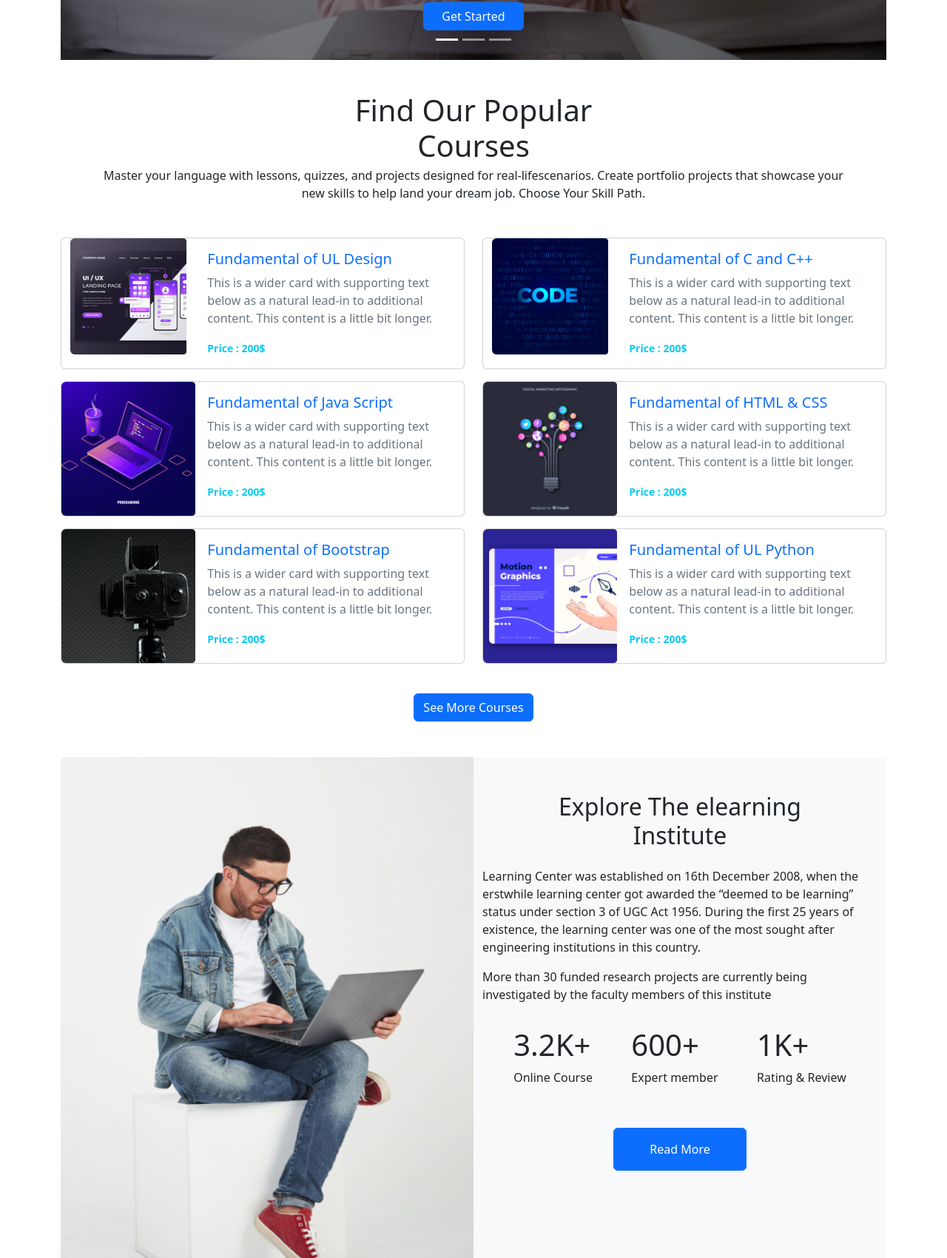
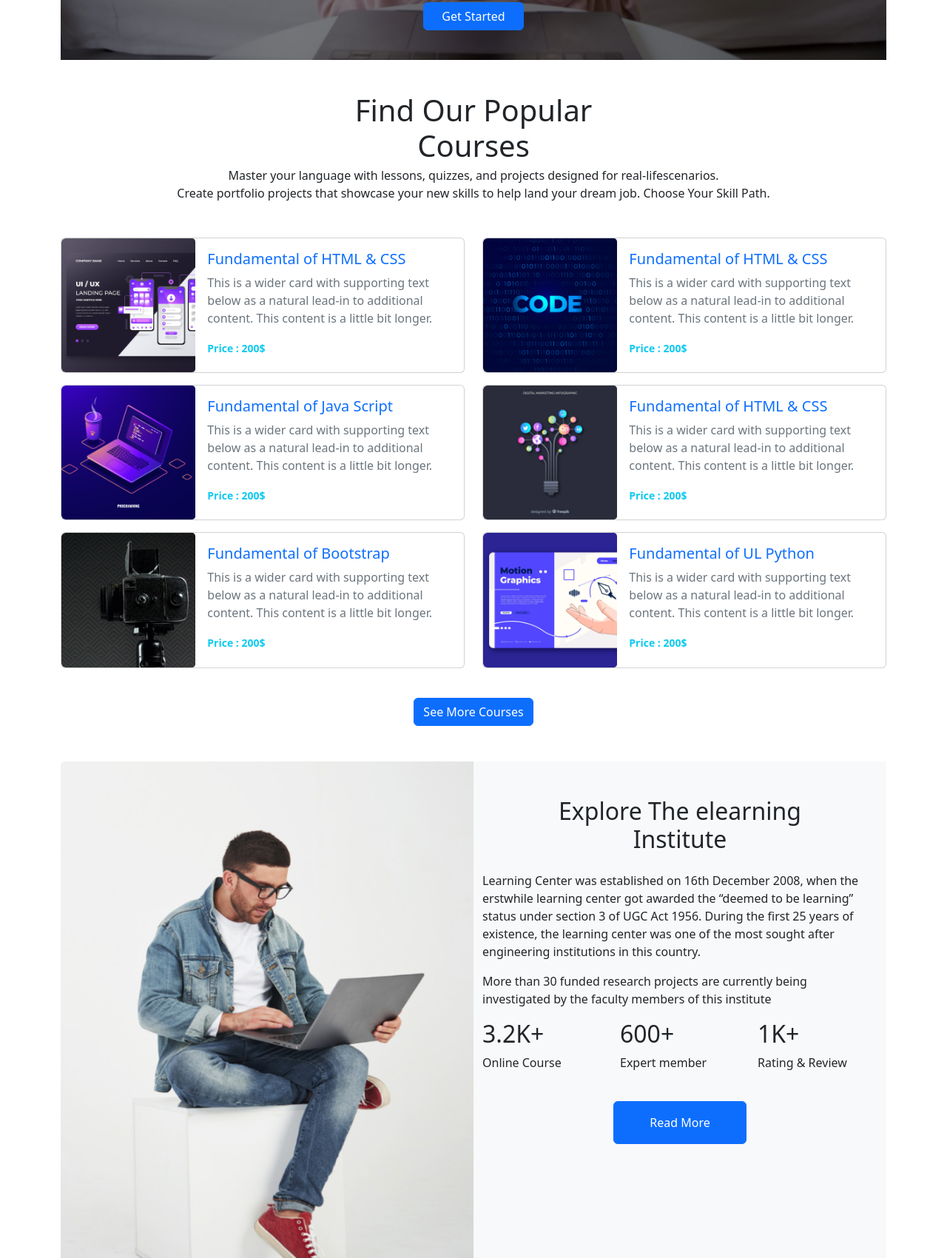
Before and after one commit to sayfulislam145/learning-center, a plain HTML site: page index.html in a window 1280 px wide. Shown: the part 613-2313 px from the top of the page at 74% size. Drawn offline with nearby package versions, Linux system fonts and the light colour scheme.

Commit message:
final project update

```diff
--- a/index.html
+++ b/index.html
@@ -52,7 +52,7 @@
         <!-- slider start -->
         <section class="container">
             <div id="carouselExampleCaptions" class="carousel slide mb-5" data-bs-ride="false">
-                <div class="carousel-indicators d-md-none d-sm-none d-lg-flex">
+                <div class="carousel-indicators d-md-none d-none d-lg-none">
                     <button type="button" data-bs-target="#carouselExampleCaptions" data-bs-slide-to="0" class="active"
                         aria-current="true" aria-label="Slide 1"></button>
                     <button type="button" data-bs-target="#carouselExampleCaptions" data-bs-slide-to="1"
@@ -89,6 +89,7 @@
                         </div>
                     </div>
                 </div>
+                <div class="d-md-flex d-none d-lg-flex">
                     <button class="carousel-control-prev" type="button" data-bs-target="#carouselExampleCaptions"
                         data-bs-slide="prev">
                         <span class="carousel-control-prev-icon" aria-hidden="true"></span>
@@ -99,6 +100,8 @@
                         <span class="carousel-control-next-icon" aria-hidden="true"></span>
                         <span class="visually-hidden">Next</span>
                     </button>
+                </div>
+
             </div>
         </section>
     </header>
@@ -112,23 +115,22 @@
                     <h1 class="lh-1">Courses</h1>
                 </div>
                 <p class="lh-2">Master your language with lessons, quizzes, and projects designed for
-                    real-lifescenarios.
+                    real-lifescenarios. <br>
                     Create portfolio projects that showcase your new skills to help land your dream job. Choose Your
                     Skill Path.</p>
             </div>
             <div class="row">
-                <div class="col-sm-12 col-md-12 col-lg-6 ">
+                <div class="col-sm-12 col-md-12 col-lg-6">
                     <div class="card mb-3">
                         <div class="row g-0">
-                            <div class="col-md-4 container-fluid">
+                            <div class="col-md-4">
                                 <img src="images/course/course-1.png" class="img-fluid rounded-start w-100" alt="...">
                             </div>
                             <div class="col-md-8">
                                 <div class="card-body ">
                                     <a class="text-decoration-none" href="https://www.programming-hero.com/">
-                                        <h5 class="card-title ">Fundamental of UL Design</h5>
+                                        <h5 class="card-title">Fundamental of HTML & CSS</h5>
                                     </a>
-
                                     <p class="card-text text-muted">This is a wider card with supporting text below as a
                                         natural
                                         lead-in to
@@ -142,13 +144,13 @@
                 <div class="col-sm-12 col-md-12 col-lg-6">
                     <div class="card mb-3">
                         <div class="row g-0">
-                            <div class="col-md-4 container-fluid">
+                            <div class="col-md-4">
                                 <img src="images/course/course-2.png" class="img-fluid rounded-start w-100" alt="...">
                             </div>
                             <div class="col-md-8">
                                 <div class="card-body ">
                                     <a class="text-decoration-none" href="https://www.programming-hero.com/">
-                                        <h5 class="card-title ">Fundamental of C and C++</h5>
+                                        <h5 class="card-title">Fundamental of HTML & CSS</h5>
                                     </a>
                                     <p class="card-text text-muted">This is a wider card with supporting text below as a
                                         natural
@@ -182,7 +184,7 @@
                         </div>
                     </div>
                 </div>
-                <div class="col-sm-12 col-md-12 col-lg-6">
+                <div class="col-sm-12 col-md-12 col-lg-6 d-none d-md-none d-lg-grid">
                     <div class="card mb-3">
                         <div class="row g-0">
                             <div class="col-md-4">
@@ -203,7 +205,7 @@
                         </div>
                     </div>
                 </div>
-                <div class="col-sm-12 col-md-12 col-lg-6">
+                <div class="col-sm-12 col-md-12 col-lg-6 d-none d-md-none d-lg-grid">
                     <div class="card mb-3">
                         <div class="row g-0">
                             <div class="col-md-4">
@@ -224,7 +226,7 @@
                         </div>
                     </div>
                 </div>
-                <div class="col-sm-12 col-md-12 col-lg-6">
+                <div class="col-sm-12 col-md-12 col-lg-6 d-none d-md-none d-lg-grid">
                     <div class="card mb-3">
                         <div class="row g-0">
                             <div class="col-md-4">
@@ -272,18 +274,17 @@
                                 <p>More than 30 funded research projects are currently being investigated by the faculty
                                     members of this institute</p>
                             </div>
-                            <div
-                                class="d-flex  justify-content-sm-around justify-content-lg-around justify-content-md-around p-3">
-                                <div>
-                                    <h1>3.2K+</h1>
+                            <div class="row">
+                                <div class="col-sm-6 col-md-6 col-lg-4">
+                                    <h2>3.2K+</h2>
                                     <p>Online Course</p>
                                 </div>
-                                <div>
-                                    <h1>600+</h1>
+                                <div class="col-sm-6 col-md-6 col-lg-4">
+                                    <h2>600+</h2>
                                     <p>Expert member</p>
                                 </div>
-                                <div>
-                                    <h1> 1K+</h1>
+                                <div class="col-sm-6 col-md-6 col-lg-4">
+                                    <h2> 1K+</h2>
                                     <p>Rating & Review</p>
                                 </div>
                             </div>
@@ -299,7 +300,7 @@
         <!-- join section start -->
         <section class="container">
             <div class="row bg-info rounded-1 mb-5 pb-5">
-                <div class="col-sm-12 col-md-6 col-lg-6 p-5 text-white">
+                <div class="col-sm-12 col-md-12 col-lg-6 p-5 text-white">
                     <h1>Ready to join?</h1>
                     <p>If you join today you can gat 10% discount and many more so Hurry Up!!
                     </p>
@@ -316,12 +317,11 @@
         <!-- our student section start -->
         <section class="container">
             <div class="pb-5">
-                <div>
+                <div class="">
                     <h1 class="lh-1">Meet Our Successfull <br>Student</h1>
-                    <p>Here is our some of successfull student who now work <br> top most tech company in the world</p>
+                    <p>Here is our some of successfull student who now work top most tech company in the world</p>
                 </div>
                 <div class="row pb-5">
-
                     <div class="col-sm-12 col-md-6 col-lg-3">
                         <img src="images/student/student-4.png" class="card-img-top" alt="...">
                         <div class="card-body text-center">
@@ -365,7 +365,6 @@
                     <h1>Some Student Feedback</h1>
                     <p>Here you can see some feedback about us from our beloved student.</p>
                 </div>
-
                 <div class="row">
                     <div class="col-sm-12 col-md-12 col-lg-6  border p-4">
                         <div class="d-flex justify-content-between">
@@ -553,10 +552,10 @@
                     </div>
                 </div>
                 <div class="d-flex justify-content-center gap-5 pb-5">
-                    <a href=""><i class="fa-brands fa-facebook fs-3"></i></a>
-                    <a href=""><i class="fa-brands fa-twitter fs-3"></i></a>
-                    <a href=""><i class="fa-brands fa-linkedin fs-3"></i></a>
-                    <a href=""><i class="fa-brands fa-tiktok fs-3"></i></a>
+                    <a target="_blank" href="https://www.facebook.com/"><i class="fa-brands fa-facebook fs-3"></i></a>
+                    <a target="_blank" href="https://twitter.com/?lang=en"><i class="fa-brands fa-twitter fs-3"></i></a>
+                    <a target="_blank" href="https://www.linkedin.com/"><i class="fa-brands fa-linkedin fs-3"></i></a>
+                    <a target="_blank" href="https://www.tiktok.com/en/"><i class="fa-brands fa-tiktok fs-3"></i></a>
                 </div>
             </div>
         </section>
--- a/style.css
+++ b/style.css
@@ -12,7 +12,7 @@
 
 
 
-/* @media only screen and (max-width: 576px) {
+@media only screen and (max-width: 576px) {
     .learning-slider {}
 
     .learning-slider h1 {
@@ -30,4 +30,4 @@
     }
 
 
-} */
+}
```
Also changed, not shown: form.html (+1 -1 lines). Lines whose indentation alone changed are shown as unchanged.
